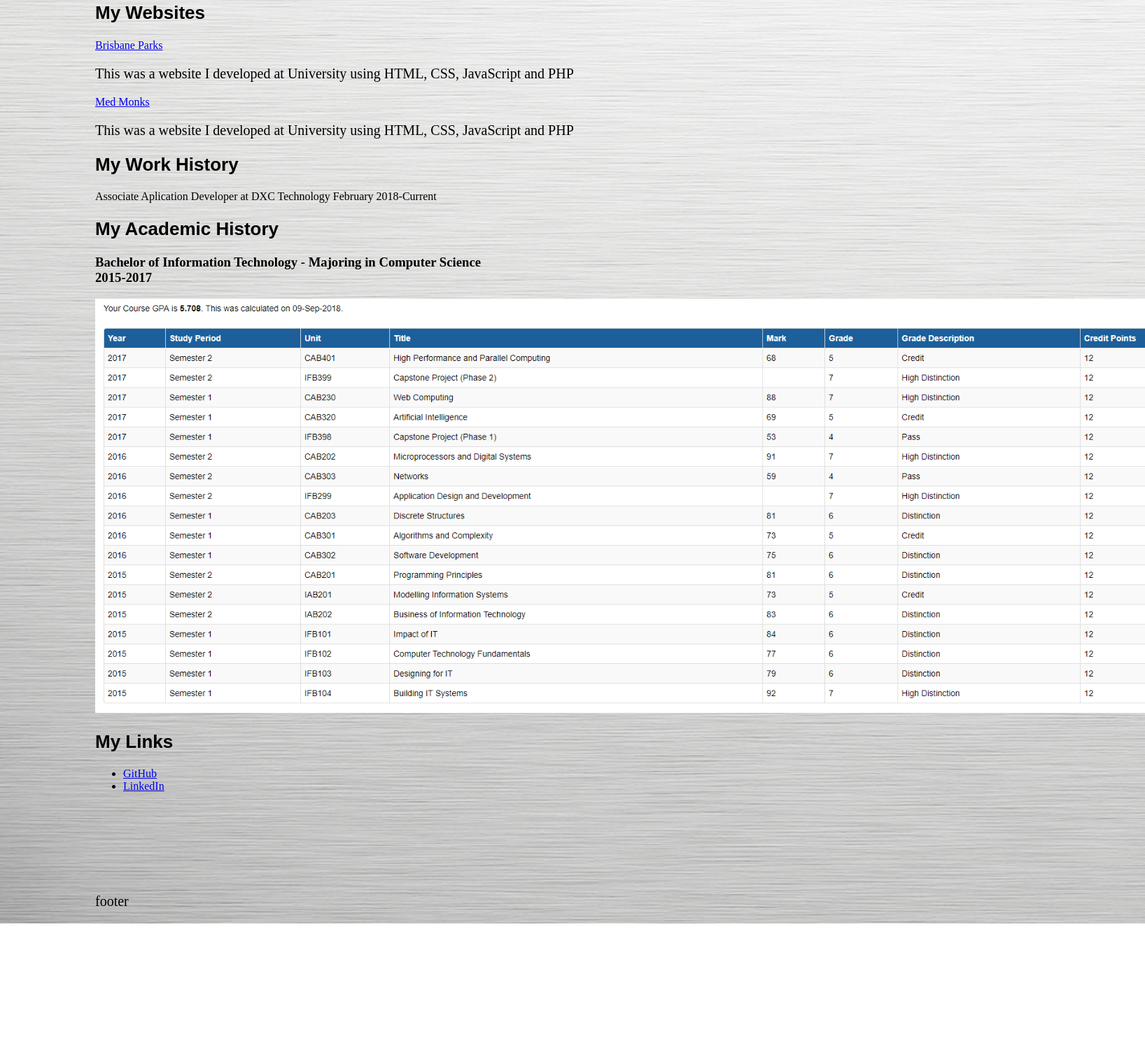
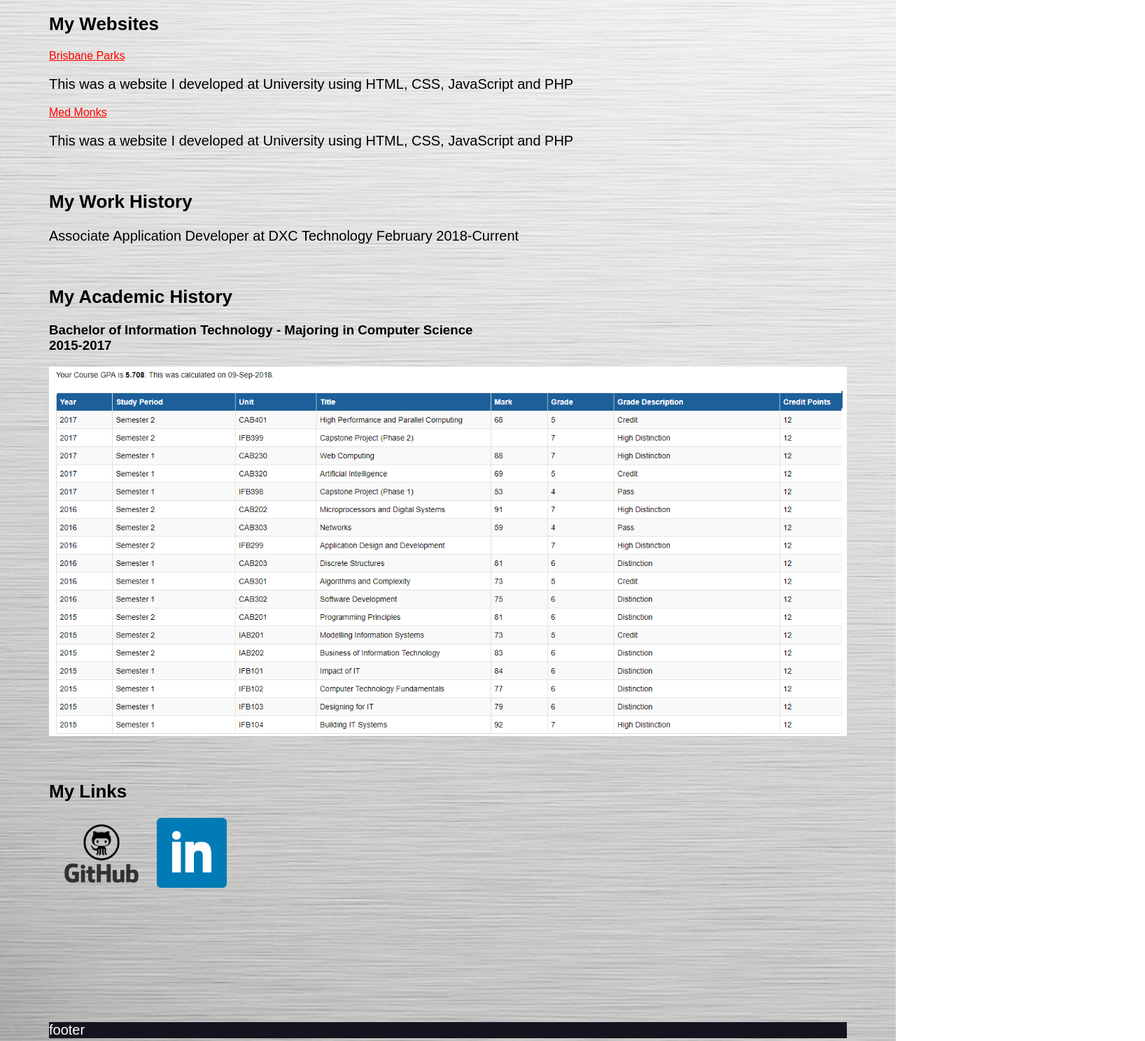
Before and after one commit to hawkesie/My-Portfolio, a plain HTML site: page index.html in a window 1280 px wide. Shown: the part 473-1961 px from the top of the page at 70% size, 1636 px wide, since content can reach past the window. Before the commit the page ends 1793 px from the top, so only its background shows below. Drawn offline with Linux system fonts and the light colour scheme.

Commit message:
Add files via upload
More HTML and CSS

```diff
--- a/index.html
+++ b/index.html
@@ -8,29 +8,37 @@
 
 <body>
 	<h1>Jordan's Portfolio</h1>
-	<img src="ProfilePhoto.png" width="300px" alt="Profile Photo">
-
+	<div id="container">
+		<img src="images/ProfilePhoto.png" width="250px" alt="Profile Photo" id="profile-picture" border="10">
+		<div class="section">
 			<h2>About Me</h2>
 			<p>I want to be a web developer! This will be my portfolio.</p>
-
+		</div>
+		<div class="section">
 			<h2>My Websites</h2>
 			<a href="https://brisbane-parks.000webhostapp.com/index.php" target="_blank">Brisbane Parks</a>
 			<p>This was a website I developed at University using HTML, CSS, JavaScript and PHP</p>
 			<a href="https://medmonks.000webhostapp.com/index.php" target="_blank">Med Monks</a>
 			<p>This was a website I developed at University using HTML, CSS, JavaScript and PHP</p>
+		</div>
+		<div class="section">
 			<h2>My Work History</h2>
-		<a>Associate Aplication Developer at DXC Technology February 2018-Current</a>
+			<p>Associate Application Developer at DXC Technology February 2018-Current</p>
+		</div>
+		<div class="section">
 		<h2>My Academic History</h2>
 			<h3>Bachelor of Information Technology - Majoring in Computer Science<br> 2015-2017</h3>
-		<img src="AcademicRecords.png" width="1500px" alt="Grades">
-
+			<img src="images/AcademicRecords.png" width="1140px" alt="Grades">
+		</div>
+		<div class="section">
 			<h2>My Links</h2>
-	<ul>
-		<li><a href="https://github.com/hawkesie" target="_blank">GitHub</a></li>
-		<li><a href="https://www.linkedin.com/in/jordan-hawkes-8810b6136/" target="_blank">LinkedIn</a></li>
-	</ul>
+			<a href="https://github.com/hawkesie" target="_blank" id="github" class="link" id="linkedin" class="link"><img src="images/github.png" width="150px" alt="GitHub"></a>
+		    <a href="https://www.linkedin.com/in/jordan-hawkes-8810b6136/" target="_blank" id="linkedin" class="link"><img src="images/linkedin.png" width="100px" alt="LinkedIn"></a>
+		</div>
 	<br><br><br><br><br><br>
+	<div id="footer">
 		<p>footer</p>
+	</div>
 
 </body>
 
--- a/style.css
+++ b/style.css
@@ -15,12 +15,40 @@ h2{
 }
 
 body{
-	background-image: url("background.jpg");
+	background-image: url("images/background.jpg");
 	background-size: cover;
-	padding-left:10%;
-	padding-right: 10%;
+
+	font-family: Arial;
 }
 
 p{
 	font-size: 20px;
 }
+
+a{
+	color: red;
+}
+
+.link{
+	color:red;
+}
+
+.section{
+	margin-bottom: 60px;
+}
+
+#profile-picture{
+	border-radius: 48%;
+	border-color: #0099ff;
+}
+
+#container{
+	width:1140px;
+	margin-left:auto;
+	margin-right:auto;
+}
+
+#footer{
+	background-color: #14141f;
+	color: white;
+}
```
Also changed, not shown: images/AcademicRecords.png (added), images/ProfilePhoto.png (added), images/background.jpg (added), images/github.png (added), images/linkedin.png (added). Lines whose indentation alone changed are shown as unchanged.
